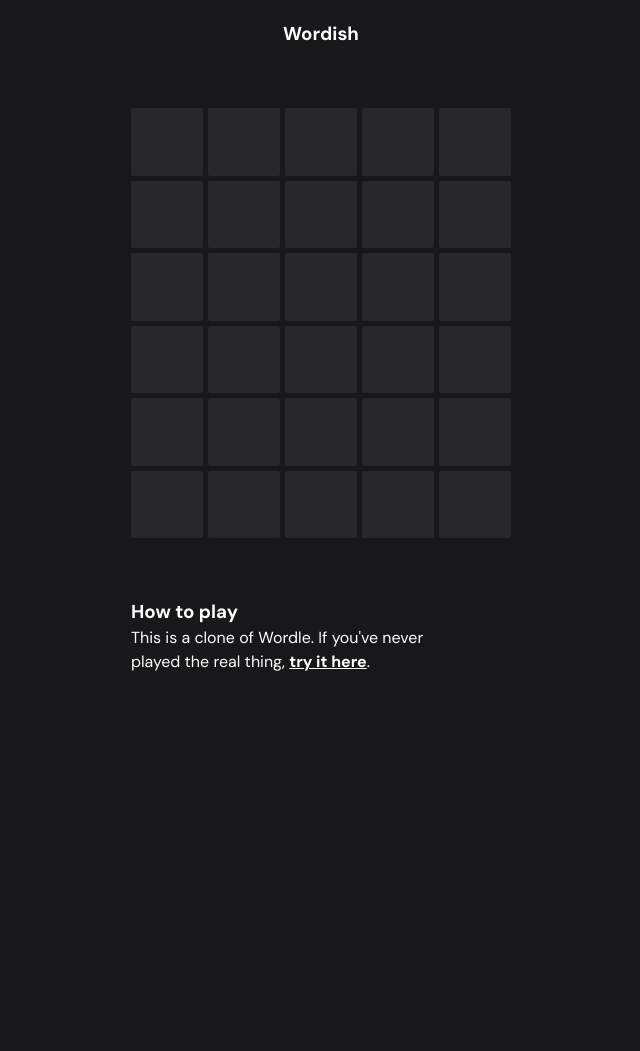
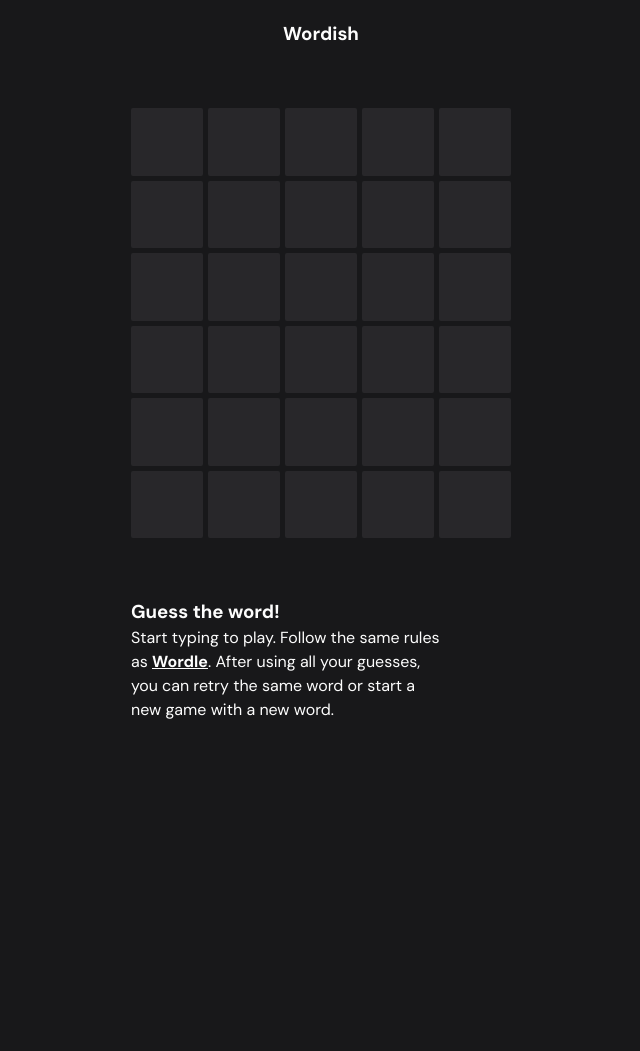
Before and after one commit to cj-lawson/wordle-clone, a website: page index.html in a window 1280 px wide. Shown: the whole page, without its empty margins (319-959 px from the left). Drawn offline with nearby package versions, Linux system fonts and the light colour scheme; no server answers.

Commit message:
revised how to play language

```diff
--- a/index.html
+++ b/index.html
@@ -73,15 +73,18 @@
 
         <div class="instructions dm-sans-regular">
           <div>
-            <h3>How to play</h3>
+            <h3>Guess the word!</h3>
             <p>
-              This is a clone of Wordle. If you've never played the real thing,
-              <a
-                href="https://www.nytimes.com/games/wordle/index.html"
-                target="_blank"
-                rel="noopener noreferrer"
-                ><strong>try it here</strong></a
-              >.
+              Start typing to play. Follow the same rules as
+              <strong
+                ><a
+                  href="https://www.nytimes.com/games/wordle/index.html"
+                  target="_blank"
+                  rel="noopener noreferrer"
+                  >Wordle</a
+                ></strong
+              >. After using all your guesses, you can retry the same word or
+              start a new game with a new word.
             </p>
           </div>
         </div>
```
